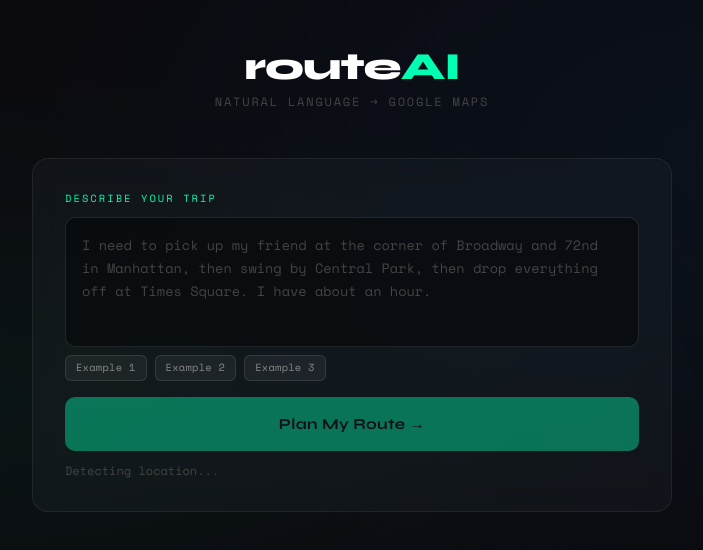
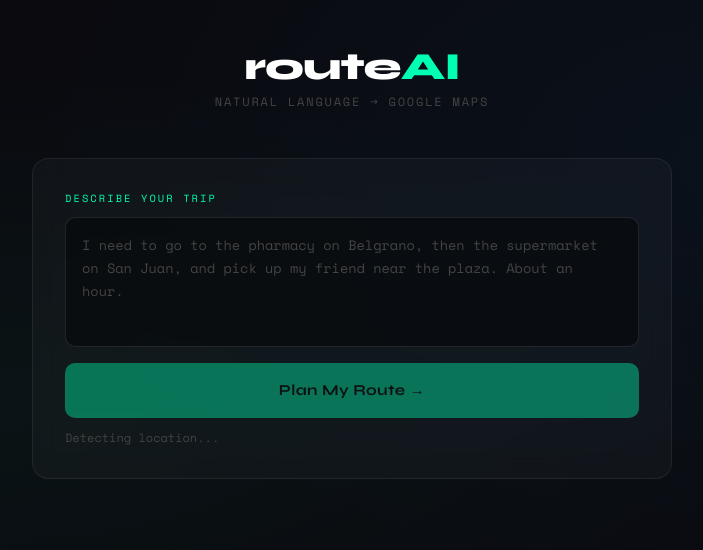
Before and after one commit to andrealopezpalomeque/route-ai, a Nuxt app in the folder client/: page / in a window 1280 px wide. Shown: the top 550 px of the page, without its empty margins (288-991 px from the left). Built offline with nearby package versions, Linux system fonts and the light colour scheme; no server answers.

Commit message:
removes example buttons

```diff
--- a/client/app/components/route/RouteInput.vue
+++ b/client/app/components/route/RouteInput.vue
@@ -7,23 +7,12 @@
       id="route-input"
       v-model="store.input"
       :disabled="store.loading"
-      :placeholder="examples[0]"
+      placeholder="I need to go to the pharmacy on Belgrano, then the supermarket on San Juan, and pick up my friend near the plaza. About an hour."
       rows="5"
       class="h-[130px] w-full resize-none rounded-[10px] border border-white/10 bg-black/40 px-4 py-4 font-mono text-[0.85rem] leading-[1.7] text-text-primary placeholder-text-muted outline-none transition-colors focus:border-accent/40 disabled:opacity-40"
       @keydown.meta.enter="submit"
       @keydown.ctrl.enter="submit"
     />
-
-    <div class="mt-2 flex flex-wrap gap-2">
-      <button
-        v-for="(_, i) in examples"
-        :key="i"
-        class="rounded-md border border-white/10 bg-white/5 px-2.5 py-1 font-mono text-[0.65rem] tracking-wide text-text-secondary transition-colors hover:border-white/20 hover:text-text-primary"
-        @click="store.input = examples[i]"
-      >
-        Example {{ i + 1 }}
-      </button>
-    </div>
 
     <button
       :disabled="!store.input.trim() || store.loading"
@@ -61,12 +50,6 @@
 const store = useRouteStore()
 const geo = useGeolocation()
 
-const examples = [
-  'I need to pick up my friend at the corner of Broadway and 72nd in Manhattan, then swing by Central Park, then drop everything off at Times Square. I have about an hour.',
-  'Go from home near Brooklyn Bridge to Whole Foods on Columbus Ave, then to the Met Museum, back by 3pm.',
-  'I\'m leaving from Penn Station. I need to hit a pharmacy on 34th St, then visit a friend near Grand Central, then end up at the High Line. Maybe 90 minutes total.',
-]
-
 onMounted(() => {
   geo.requestLocation()
 })
```
